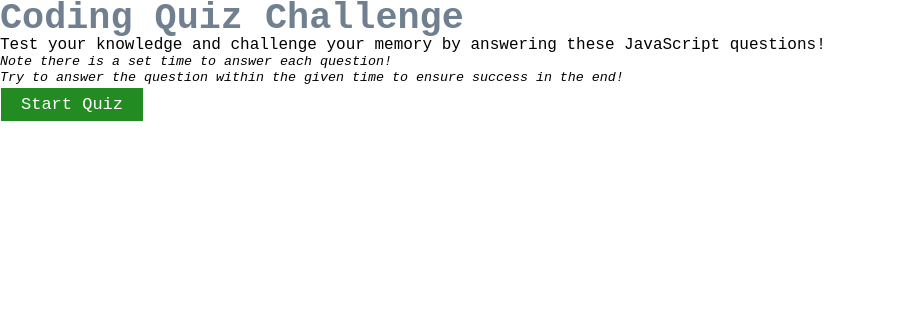
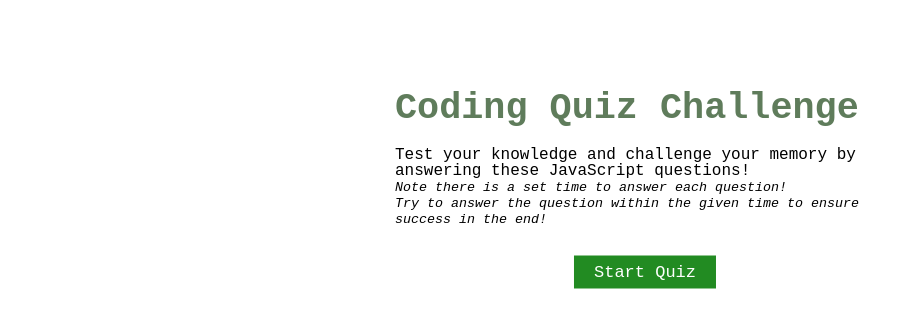
Before and after one commit to Raghadmalallah/code-quiz, a plain HTML site: page index.html in a window 1280 px wide. Shown: the whole page, without its empty margins (0-922 px from the left). Drawn offline with Linux system fonts and the light colour scheme.

Commit message:
update styling in position in css

```diff
--- a/assets/css/style.css
+++ b/assets/css/style.css
@@ -1,17 +1,31 @@
 body {
     font-family: 'Courier New', Courier, monospace;
+    padding-left: 10px;
 }
 h1 {
-    color:slategray;
+    color:rgb(95, 124, 91);
     font-size: 230%;
   }
 p {
     color:black;
     font-size: 100%;
+    padding-top: 20px;
   }
-
+.main-box {
+  max-width: 500px;
+  margin: auto;
+  background: white;
+  padding-top: 90px;
+  position: relative;
+}
 .start-butn {
     border: none;
+
+  position: absolute;
+  top: 120%;
+  left: 50%;
+  -ms-transform: translate(-50%, -50%);
+  transform: translate(-50%, -50%);
   color: white;
   background-color:forestgreen;
   padding: 7px 20px;
@@ -19,6 +33,5 @@ p {
   text-decoration: none;
   display: inline-block;
   font-size: 17px;
-    margin: 3px 1px;
   cursor: pointer;
   }
```
Lines whose indentation alone changed are shown as unchanged.
